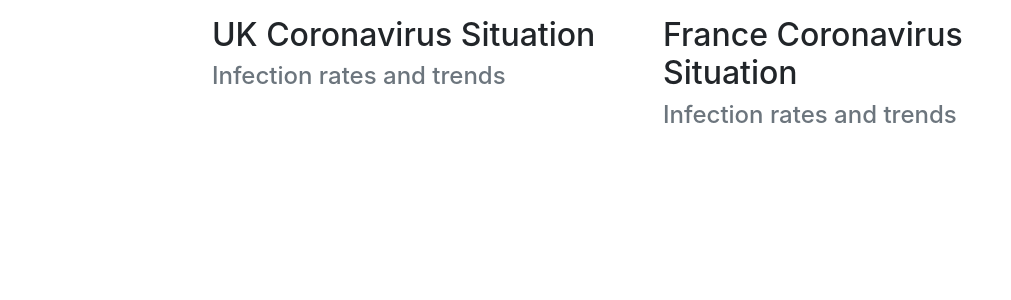
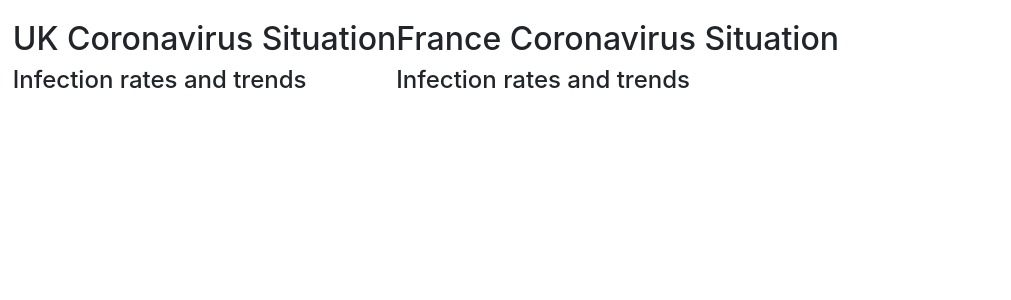
Before and after one commit to rjjfox/covid-dashboard, a Flask app: template coviddashboard/templates/index.html in a window 1280 px wide. Shown: the part 56-356 px from the top of the page, without its empty margins (0-1011 px from the left). Run offline with Flask 2, Linux system fonts and the light colour scheme; the template is opened without the code that fills it, so the values that code supplies are empty; some libraries are stand-ins or nearby versions.

Commit message:
Reduce reliance on Bootstrap
Only using Boostrap for the navbar after this commit

```diff
--- a/coviddashboard/static/styles/main.css
+++ b/coviddashboard/static/styles/main.css
@@ -1,14 +1,19 @@
-.flex-container {
+.container-1 {
+  margin: 0 1%;
   display: flex;
-  flex-flow: row wrap;
-  justify-content: space-around;
+
+  /* flex-flow: row wrap;
+  justify-content: space-around; */
 }
 
-.uk-column .main-graph {
-  margin: 0 auto;
-  flex: 75%;
+/* .uk {
+  grid-column: 1;
 }
 
-.uk-column .right {
-  flex: 25%;
+.france {
+  grid-column: 2;
+} */
+
+.column-title {
+  margin-top: 20px;
 }
--- a/coviddashboard/templates/index.html
+++ b/coviddashboard/templates/index.html
@@ -15,6 +15,8 @@
         integrity="sha384-JZR6Spejh4U02d8jOt6vLEHfe/JQGiRRSQQxSfFWpi1MquVdAyjUar5+76PVCmYl" crossorigin="anonymous">
     </script>
     <script src="https://cdn.plot.ly/plotly-latest.min.js"></script>
+
+    <!-- css stylesheet -->
     <link rel= "stylesheet" type= "text/css" href= "{{ url_for('static',filename='styles/main.css') }}">
 
 </head>
@@ -38,25 +40,24 @@
         </div>
     </nav>
 
-    <!--middle section-->
-    <div class="container-fluid flex-container">
-        <div class="row">
+    <!--main section-->
+    <div class="container-1">
 
-            <!--UK column-->
-            <div class="col uk-column">
+        <!--uk column-->
+        <div class='uk'>
 
-                <!--Column title-->
-                <div class="mt-3 ml-2">
+            <!--column title-->
+            <div class='column-title'>
                 <h2>UK Coronavirus Situation</h2>
-                    <h4 class="text-muted">Infection rates and trends</h4>
+                <h4>Infection rates and trends</h4>
             </div>
 
-                <div class="container flex-container">
+            <div>
                 <!-- Charts -->
                 <div class="main-graph">
 
-                        <div id="charts" class="mt-3 text-center">
-                            <div class="row container-fluid">
+                    <div id="charts">
+                        <div class="row">
                             <div>
                                 <div id="{{ids[0]}}"></div>
                             </div>
@@ -65,22 +66,23 @@
                 </div>
 
                 <!-- Number stats -->
-                    <div class="right">
-                        <div class="row">
+                <div>
+                    <div>
                         <p>{{ current_moving_average }}</p>
                     </div>
                 </div>
             </div>
+
         </div>
 
         <!--France column-->
-            <div class="col">
-                <div id="middle-info" class="mt-3 ml-2">
-                    <h2 id="tag-line">France Coronavirus Situation</h2>
-                    <h4 id="tag-line" class="text-muted">Infection rates and trends</h4>
+        <div class="france">
+            <!--column title-->
+            <div class='column-title'>
+                <h2>France Coronavirus Situation</h2>
+                <h4>Infection rates and trends</h4>
             </div>
-            </div>
-        </div>
+
         </div>
     </div>
     <!--footer section-->
```
Lines whose indentation alone changed are shown as unchanged.
